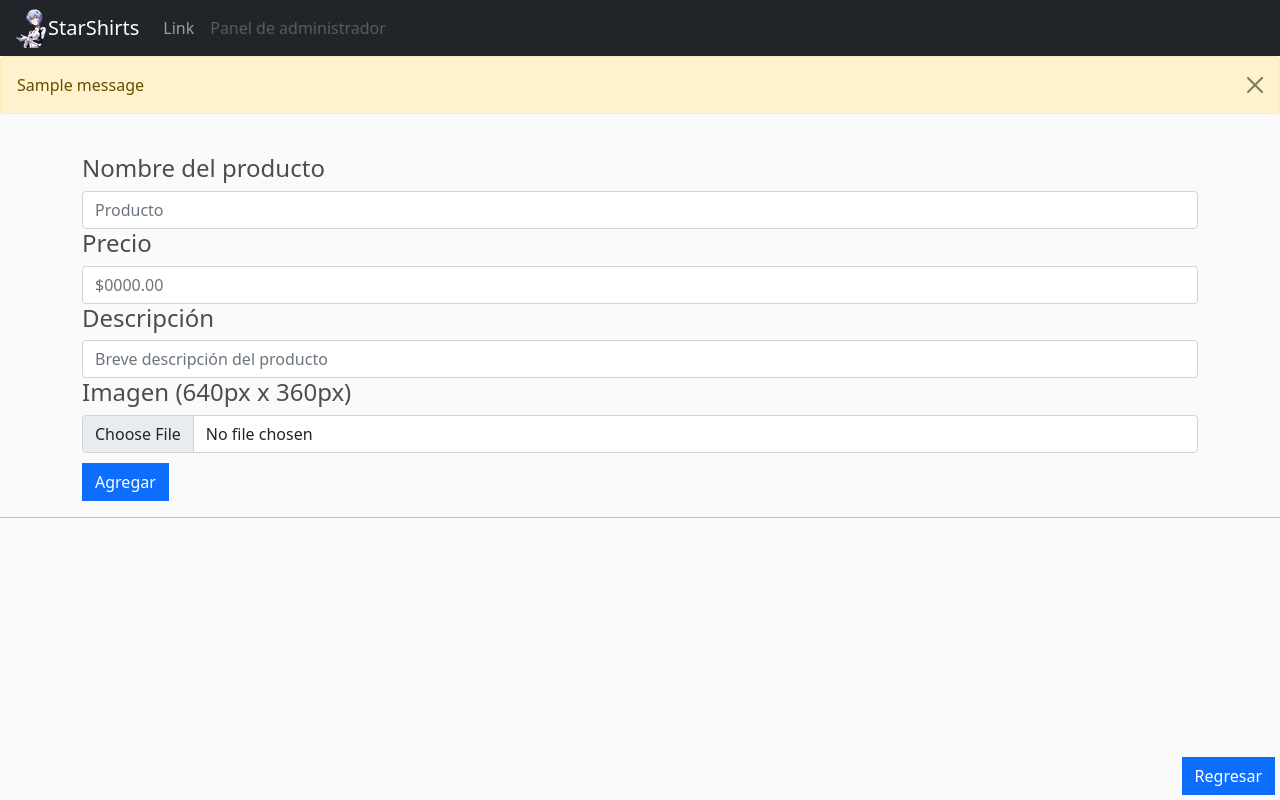
After one commit to PucheKrunch/Ayanami, a Django app: page /apanel/ in a window 1280 px wide. The commit adds this page. Run offline with Django 3.2, Linux system fonts and the light colour scheme; a user stored in the database is signed in; tables that the repository leaves empty hold one stand-in row (values such as "Sample post"); one stand-in notice (Sample message) is shown.

Commit message:
Admin Panel, Add Product form

```diff
--- a/store/webstore/forms.py
+++ b/store/webstore/forms.py
@@ -9,3 +9,8 @@ class CreateUserForm(UserCreationForm):
     class Meta:
         model = User
         fields = ['username','email','first_name','last_name','password1','password2']
+
+class addProductForm(forms.ModelForm):
+    class Meta:
+        model = Product
+        fields = ['name','price','description','image']
--- /dev/null
+++ b/store/webstore/templates/apanel.html
@@ -0,0 +1,93 @@
+{% load static %}
+
+<!doctype html>
+<html lang="es">
+<head>
+    <!-- Required meta tags -->
+    <meta charset="utf-8">
+    <meta name="viewport" content="width=device-width, initial-scale=1">
+
+    <!-- Bootstrap CSS -->
+    <!-- CSS only -->
+    <link href="https://cdn.jsdelivr.net/npm/bootstrap@5.1.3/dist/css/bootstrap.min.css" rel="stylesheet" integrity="sha384-1BmE4kWBq78iYhFldvKuhfTAU6auU8tT94WrHftjDbrCEXSU1oBoqyl2QvZ6jIW3" crossorigin="anonymous">
+
+    <link rel="stylesheet" type="text/css" href="{% static '/main.css' %}">
+
+    <title>StarShirts</title>
+
+    <link rel = "icon" href="{% static 'images/logo.png' %}" type="image/x-icon">
+
+</head>
+<body>
+
+    <nav class="navbar navbar-expand-lg navbar-dark bg-dark">
+        <img src="{% static 'images/logo.png' %}" style="margin-left: 15px;">
+        <a class="navbar-brand">StarShirts</a>
+        <button class="navbar-toggler" type="button" data-toggle="collapse" data-target="#navbarSupportedContent" aria-controls="navbarSupportedContent" aria-expanded="false" aria-label="Toggle navigation">
+            <span class="navbar-toggler-icon"></span>
+        </button>
+
+        <div class="collapse navbar-collapse" id="navbarSupportedContent">
+            <ul class="navbar-nav mr-auto">
+                <li class="nav-item">
+                    <a class="nav-link" href="#">Link</a>
+                </li>
+                <li class="nav-item">
+                    <a class="nav-link disabled" href="#">Panel de administrador</a>
+                </li>
+            </ul>
+        </div>
+    </nav>
+
+    {% if messages %}
+    {% for message in messages %}
+        <div class="alert alert-warning alert-dismissible fade show" role="alert">
+            {{message}}
+            <button type="button" class="btn-close" data-bs-dismiss="alert" aria-label="Close"></button>
+        </div>
+    {% endfor %}
+    {% endif %}
+
+    <div class="container">
+        <br>
+        <form method="POST" action="{% url 'addproduct' %}" enctype="multipart/form-data">
+            {% csrf_token %}
+            <div class="form-group">
+                <h4>Nombre del producto</h4>
+                <input type="text" class="form-control" placeholder="Producto" value="{{ name }}" name="name">
+            </div>
+            <div class="form-group">
+                <h4>Precio</h4>
+                <input type="number" class="form-control" placeholder="$0000.00" value="{{ price }}" name="price">
+            </div>
+            <div class="form-group">
+                <h4>Descripción</h4>
+                <input type="text" class="form-control" placeholder="Breve descripción del producto" value="{{ description }}" name="description">
+            </div>
+            <div class="form-group">
+                <h4>Imagen (640px x 360px)</h4>
+                <input type="file" class="form-control" placeholder="Imagen del prodcuto">
+            </div>
+            <button type="submit" class="btn btn-primary" style="margin-top: 10px;">Agregar</button>
+        </form>
+    </div>
+    <hr>
+
+
+    <style>
+        .admin-panel{
+            position: fixed;
+            bottom: 0;
+            right: 0;
+            margin-right: 5px;
+            margin-bottom: 5px;
+        }
+    </style>
+    <div class="admin-panel">
+        <a href="{% url 'home' %}" class="btn btn-primary">Regresar</a>
+    </div>
+
+    <script src="https://cdn.jsdelivr.net/npm/bootstrap@5.0.1/dist/js/bootstrap.bundle.min.js" integrity="sha384-gtEjrD/SeCtmISkJkNUaaKMoLD0//ElJ19smozuHV6z3Iehds+3Ulb9Bn9Plx0x4" crossorigin="anonymous"></script>
+
+</body>
+</html>
--- a/store/webstore/urls.py
+++ b/store/webstore/urls.py
@@ -9,4 +9,6 @@ urlpatterns = [
     path('cart/<str:pk>/',views.cart, name='cart'),
     path('guest/',views.guest, name='guest'),
     path('search/',views.search, name='search'),
+    path('apanel/',views.apanel, name='apanel'),
+    path('addproduct/',views.add_product, name='addproduct'),
 ]
--- a/store/webstore/views.py
+++ b/store/webstore/views.py
@@ -1,7 +1,7 @@
 from django.shortcuts import render,redirect
 from .models import *
 from django.contrib.auth.forms import UserCreationForm
-from .forms import CreateUserForm
+from .forms import *
 from django.contrib import messages
 from django.contrib.auth import authenticate,login,logout
 from django.contrib.auth.decorators import login_required
@@ -85,3 +85,36 @@ def search(request):
         products = Product.objects.all()
         context = {'products':products}
         return render(request,'search.html',context)
+
+def apanel(request):
+    if request.user.is_staff:
+        context = {}
+        return render(request,'apanel.html',context)
+    else:
+        return redirect('home')
+
+def add_product(request):
+    if request.method == 'POST':
+        form = addProductForm(request.POST or None)
+        image = request.FILES.get('image')
+        print(image)
+        if form.is_valid():
+            p = Product.objects.create(
+                name = request.POST['name'],
+                price = request.POST['price'],
+                description = request.POST['description'],
+                image = image,
+            )
+        else:
+            name = request.POST['name']
+            price = request.POST['price']
+            description = request.POST['description']
+            messages.success(request,"Ocurrió un error; Por favor, intenta de nuevo...")
+            return render(request,'apanel.html',{
+                'name':name,
+                'price':price,
+                'description':description,
+                'image':image,
+            })
+    messages.success(request,f"Producto {request.POST['name']} agregado correctamente")
+    return redirect('home')
```
Also changed, not shown: store/webstore/models.py (+0 -7 lines), store/webstore/templates/base.html (+15 -1 lines), store/webstore/templates/home.html (+8 -1 lines), store/static/images/tumblr_oxtmm3LJ3K1vy2tgqo9_400.png (added), store/webstore/migrations/0004_remove_product_size.py (added), store/webstore/migrations/0005_alter_product_image.py (added), store/webstore/migrations/0006_alter_product_image.py (added), store/webstore/migrations/0007_alter_product_image.py (added), store/webstore/migrations/0008_alter_product_image.py (added), store/webstore/migrations/0009_alter_product_image.py (added).
